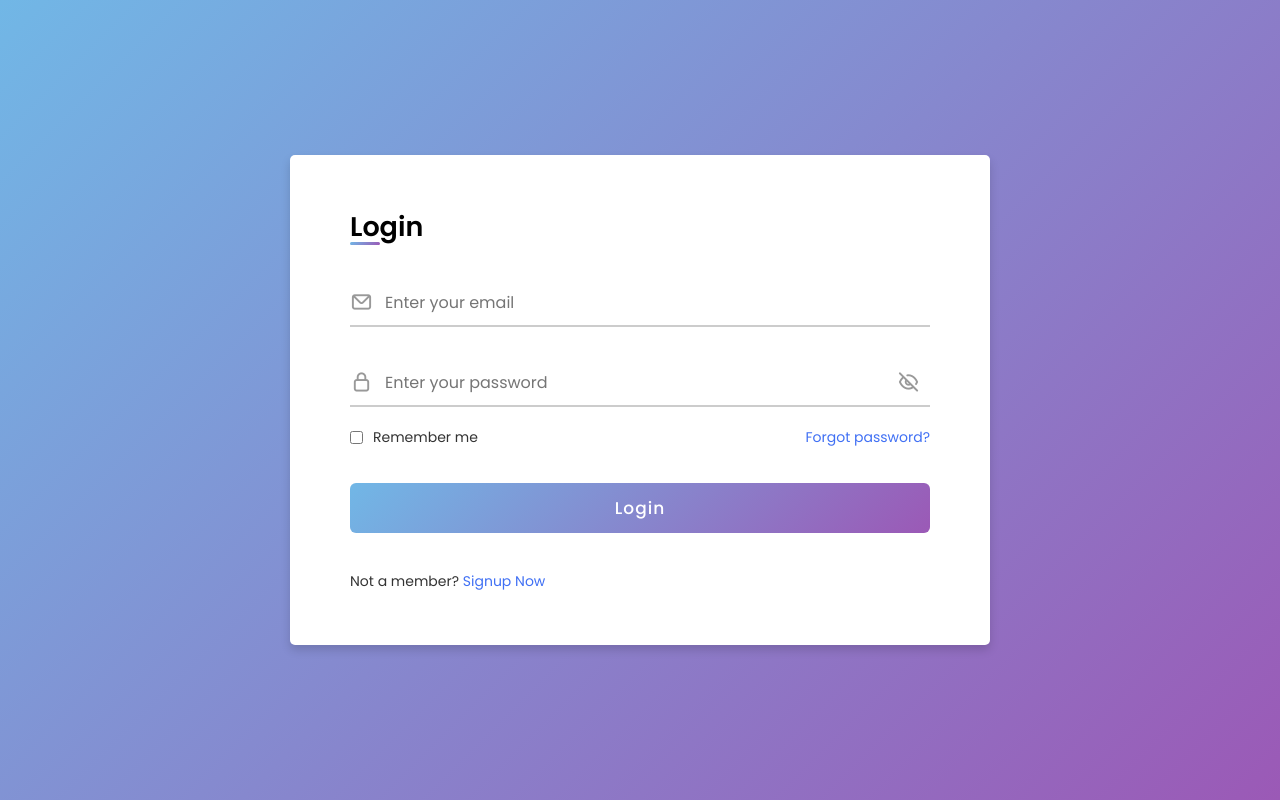
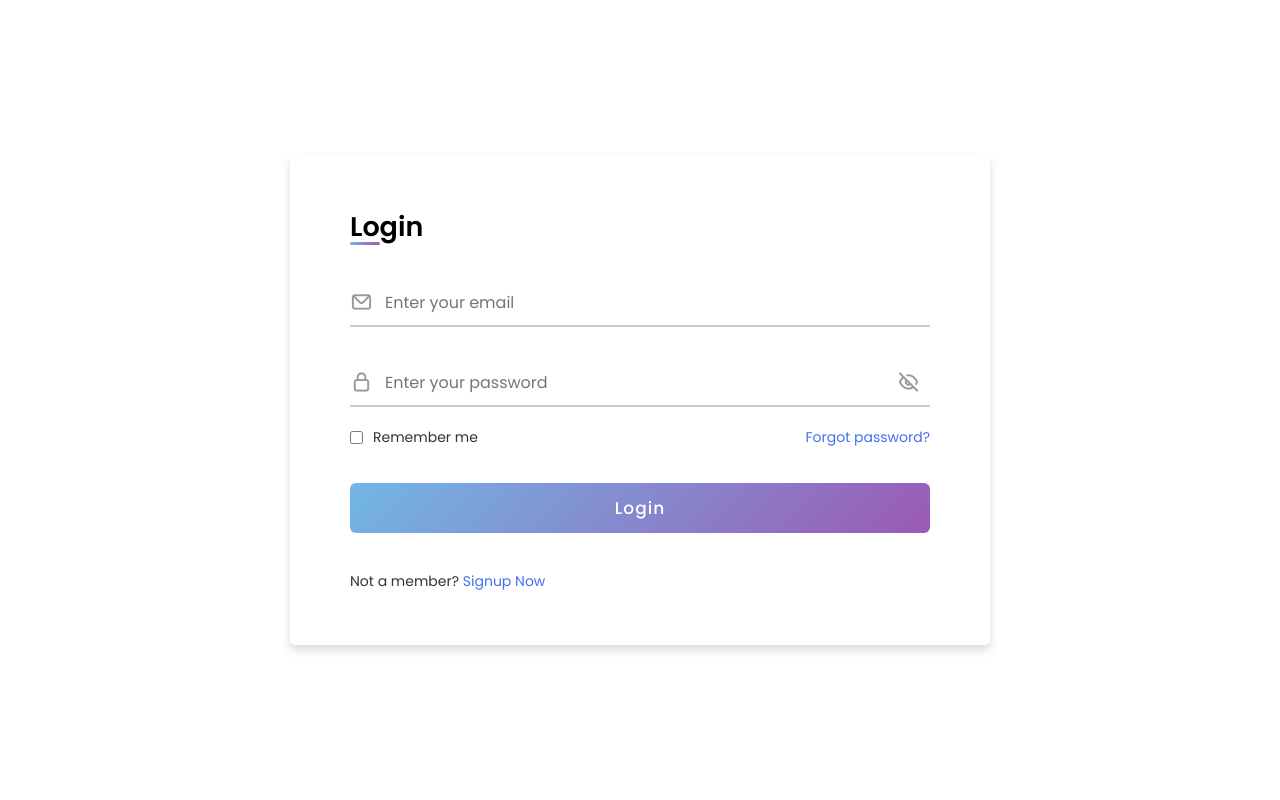
Before and after one commit to zishvn1/TP-20-02-2023, a PHP site: page /costumerlogin.html in a window 1280 px wide; the page is wider, and only the part inside the window is pictured. Run offline with PHP 8.4, Linux system fonts and the light colour scheme.

Commit message:
Update style.css

```diff
--- a/style.css
+++ b/style.css
@@ -14,7 +14,7 @@
     justify-content: center;
     align-items: center;
     padding: 10px;
-    background: linear-gradient(135deg, #71b7e6, #9b59b6);
+    background: linear-gradient(#fff);
   }
 
   .container{
```
